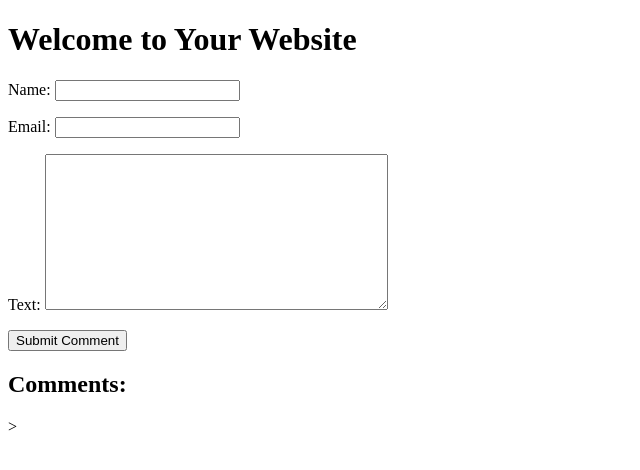
After one commit to BelekKorchuev/germanonline, a Django app: page /comments/ in a window 1280 px wide. The commit adds this page. Shown: the top 470 px of the page, without its empty margins (0-640 px from the left). Run offline with Django 4.2, Linux system fonts and the light colour scheme; data that the repository does not hold is empty.

Commit message:
tadaa
gluckwunsch , ich hab denn kommentarien geschaft

```diff
--- /dev/null
+++ b/commenting/admin.py
@@ -0,0 +1,4 @@
+from django.contrib import admin
+from .models import Comment
+
+admin.site.register(Comment)
--- /dev/null
+++ b/commenting/apps.py
@@ -0,0 +1,6 @@
+from django.apps import AppConfig
+
+
+class CommentingConfig(AppConfig):
+    default_auto_field = 'django.db.models.BigAutoField'
+    name = 'commenting'
--- /dev/null
+++ b/commenting/forms.py
@@ -0,0 +1,8 @@
+# comments/forms.py
+from django import forms
+from .models import Comment
+
+class CommentForm(forms.ModelForm):
+    class Meta:
+        model = Comment
+        fields = ['name', 'email', 'text']
--- /dev/null
+++ b/commenting/models.py
@@ -0,0 +1,11 @@
+# comments/models.py
+from django.db import models
+
+class Comment(models.Model):
+    name = models.CharField(max_length=100)
+    email = models.EmailField()
+    text = models.TextField()
+    created_at = models.DateTimeField(auto_now_add=True)
+
+    def __str__(self):
+        return f"{self.name} - {self.created_at}"
--- /dev/null
+++ b/commenting/tests.py
@@ -0,0 +1,3 @@
+from django.test import TestCase
+
+# Create your tests here.
--- /dev/null
+++ b/commenting/urls.py
@@ -0,0 +1,7 @@
+# comments/urls.py
+from django.urls import path
+from .views import home
+
+urlpatterns = [
+    path('comments/', home, name='home'),
+]
--- /dev/null
+++ b/commenting/views.py
@@ -0,0 +1,16 @@
+# comments/views.py
+from django.shortcuts import render, redirect
+from .models import Comment
+from .forms import CommentForm
+
+def home(request):
+    if request.method == 'POST':
+        form = CommentForm(request.POST)
+        if form.is_valid():
+            form.save()
+            return redirect('home')  # Перенаправление на главную страницу после отправки комментария
+    else:
+        form = CommentForm()
+
+    comments = Comment.objects.all()
+    return render(request, 'commenting/htmlka.html', {'form': form, 'comments': comments})
--- a/main/settings.py
+++ b/main/settings.py
@@ -27,6 +27,7 @@ INSTALLED_APPS = [
     'django.contrib.messages',
     'django.contrib.staticfiles',
     'main_view', 'lesson', 'user', 'user_profile',
+    'commenting'
 ]
 
 MIDDLEWARE = [
--- a/main/urls.py
+++ b/main/urls.py
@@ -7,5 +7,6 @@ urlpatterns = [
     path('', include('user.urls')),
     path('', TemplateView.as_view(template_name='main_view/home.html'), name='home'),
     path('', include('user_profile.urls')),
-    path('', include('main_view.urls'))
+    path('', include('main_view.urls')),
+    path('', include('commenting.urls'))
 ]
--- /dev/null
+++ b/templates/commenting/htmlka.html
@@ -0,0 +1,24 @@
+<!-- comments/templates/comments/home.html -->
+<!DOCTYPE html>
+<html>
+<head>
+    <title>Your Website</title>
+</head>
+<body>
+    <h1>Welcome to Your Website</h1>
+
+    <!-- Форма для комментариев -->
+    <form method="post" action="{% url 'home' %}">
+        {% csrf_token %}
+        {{ form.as_p }}
+        <button type="submit">Submit Comment</button>
+    </form>
+
+    <!-- Список комментариев -->
+    <h2>Comments:</h2>
+    {% for comment in comments %}
+        <p>{{ comment.name }} - {{ comment.text }}</p>
+    {% endfor %}
+</body>
+</html>
+>
--- a/templates/main_view/about.html
+++ b/templates/main_view/about.html
@@ -10,7 +10,6 @@
           Номер телефона: {{ i.phone_number }}<br>
           Электронная почта: {{ i.email }}
         </p>
-        <a href="#" class="btn btn-primary">Button</a>
       </div>
     </div>
   {% endfor %}
```
Also changed, not shown: commenting/__init__.py (added), commenting/migrations/0001_initial.py (added), commenting/migrations/__init__.py (added).
